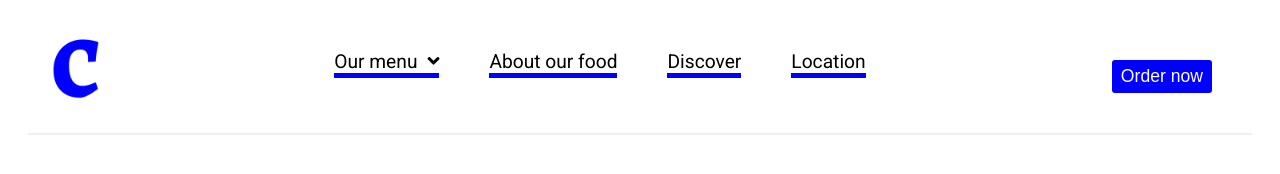
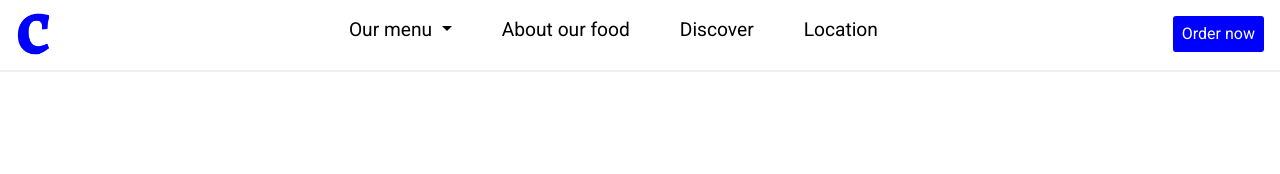
Before and after one commit to imhilla/restaurant-page, a website built with webpack: page dist/index.html in a window 1280 px wide. Built offline with nearby package versions, Linux system fonts and the light colour scheme.

Commit message:
add toggle with bootstrap

```diff
--- a/src/index.js
+++ b/src/index.js
@@ -1,3 +1,8 @@
+import 'bootstrap/dist/js/bootstrap.bundle.min';
+import $ from 'jquery';
+import 'bootstrap/dist/css/bootstrap.min.css';
+import Popper from 'popper.js';
+import './style.css';
 import navBar from './nav.js';
 import campMenu from './menu.js';
 import about from './about.js';
@@ -5,3 +10,4 @@ import trending from './trending.js';
 import location from './location.js';
 import logo from './logo.js';
 import button from './order.js'
+import showMenu from './menu.js'
--- a/src/menu.js
+++ b/src/menu.js
@@ -1,7 +1,31 @@
 function campMenu() {
   const myMenu = document.createElement('div');
+  myMenu.classList.add('dropdown-list');
   myMenu.innerHTML = `
-    <a href="">Our menu<span><i class="fas fa-angle-down"></i></a></span>`;
+  <a class="dropdown-toggle" href="#" role="button" id="dropdownMenuLink" data-toggle="dropdown" aria-haspopup="true" aria-expanded="false">
+  Our menu
+</a>`
   return myMenu;
 }
 document.querySelector('.drop-down').appendChild(campMenu());
+
+
+function showMenu() {
+  const myDropdown = document.createElement('div');
+  myDropdown.innerHTML = `
+  <div class="dropdown-menu" aria-labelledby="dropdownMenuLink">
+    <a class="dropdown-item" href="#">Baverages</a>
+    <a class="dropdown-item" href="#">Breakfast</a>
+    <a class="dropdown-item" href="#">Burgers</a>
+    <a class="dropdown-item" href="#">Chicken & Sandwiches</a>
+    <a class="dropdown-item" href="#">Deserts & Shakes</a>
+    <a class="dropdown-item" href="#">Snacks & sides</a>
+    <a class="dropdown-item" href="#">Kenyan kienyeji</a>
+    <a class="dropdown-item" href="#">Drinks</a>
+  </div>`
+  myDropdown.classList.add('dropdown-content');
+  myDropdown.setAttribute("id", "showDropdown");
+  return myDropdown
+}
+
+document.querySelector('.dropdown-list').appendChild(showMenu());
--- a/src/style.css
+++ b/src/style.css
@@ -7,30 +7,28 @@ nav,
 }
 
 nav {
-  margin: 20px;
   border-bottom: rgb(240, 240, 240) 2px solid;
   justify-content: space-between;
 }
-.sub-nav {
-  padding-top: 30px;
-}
+
 .sub-nav a {
   font-size: 1.2em;
   text-decoration: none;
   color: black;
-  border-bottom: 5px blue solid;
 }
 
 .logo img {
-  height: 100px;
-  width: 100px;
+  height: 70px;
+  width: 70px;
   margin-right: 50px;
 }
 
 .drop-down,
 .about-us,
-.trending, .location {
+.trending,
+.location {
   margin-right: 50px;
+  padding-top: 1em;
 }
 .btn {
   border: none;
@@ -38,10 +36,14 @@ nav {
   color: white;
   border-radius: 3px;
   padding: 6px 9px;
-  margin: 40px;
-  font-size: 1.1em;
+  font-size: 1em;
+  margin: 1em;
 }
 
-.drop-down span {
-  padding-left: 10px;
+.dropdown-menu {
+  margin-top: 3.5em;
 }
+
+.dropdown-menu a {
+  font-size: 15px;
+}
--- a/webpack.config.js
+++ b/webpack.config.js
@@ -15,12 +15,6 @@ module.exports = {
             'css-loader'
           ],
         },
-      {
-        test: /\.(png|svg|jpg|gif)$/,
-        use: [
-          'file-loader',
-        ],
-      },
       ],
     },
 };
```
Also changed, not shown: package.json (+7 -2 lines), dist/index.html, dist/main.js, 1 other file. Lines whose indentation alone changed are shown as unchanged.
